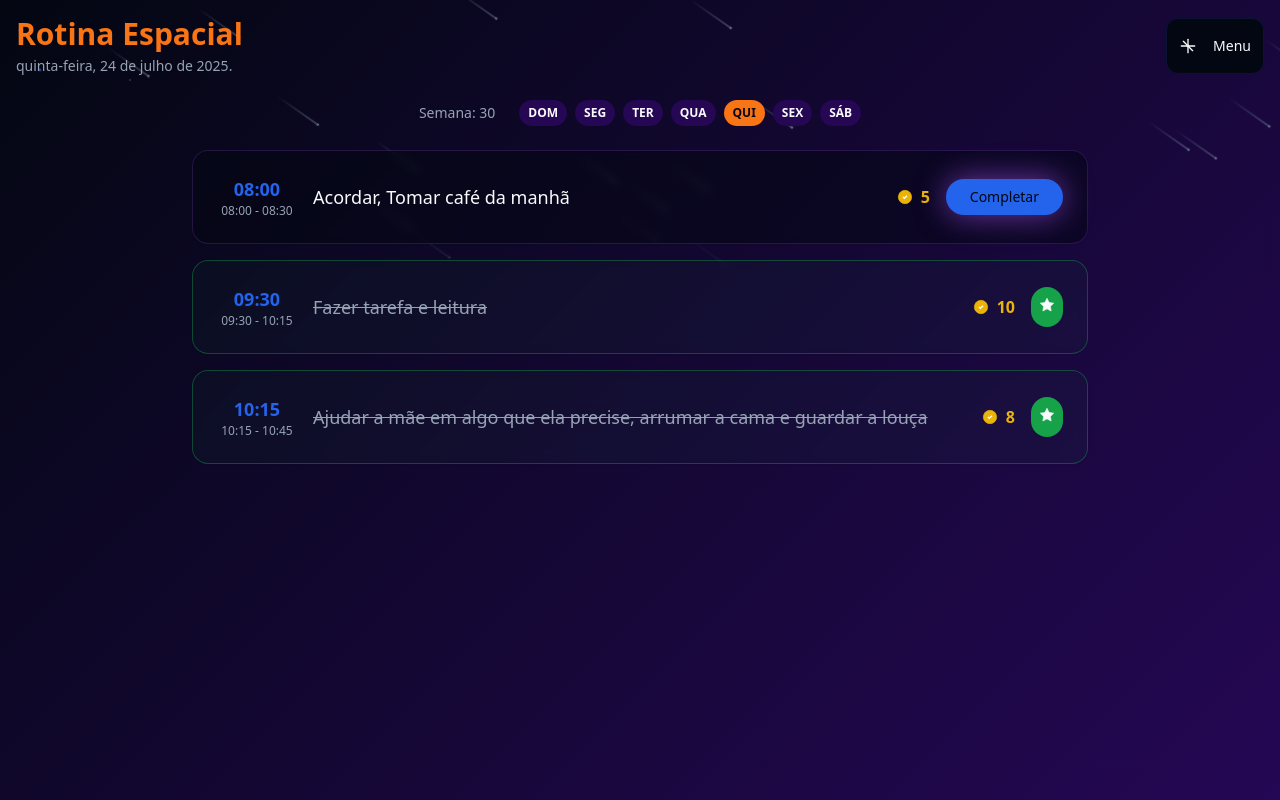
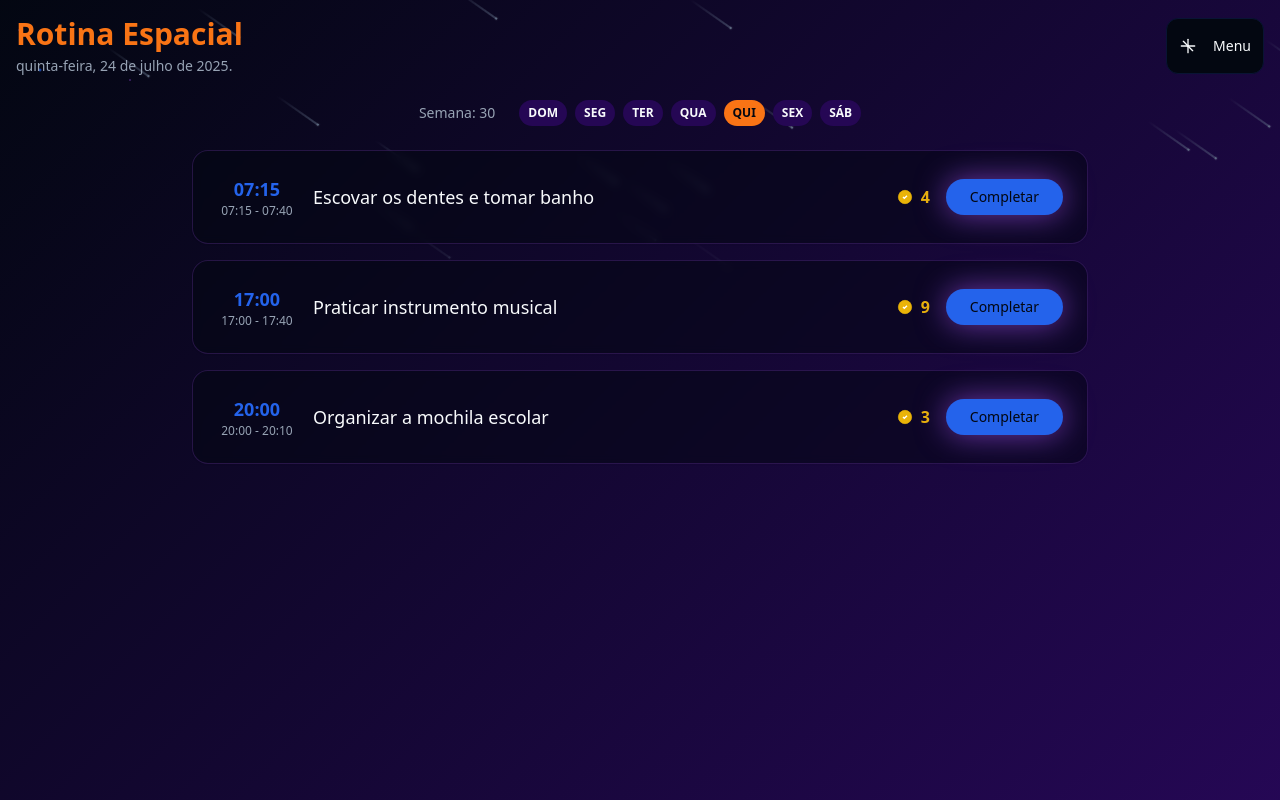
Before and after one commit to luzviva/cosmic-rewards, a React (Vite) app: page / in a window 1280 px wide. Built offline with nearby package versions, Linux system fonts and the light colour scheme.

Commit message:
Add example tasks
Create example tasks with random times for all days of the week, ensuring all tasks are initially marked as not completed.

```diff
--- a/src/components/child/child-routine-view.tsx
+++ b/src/components/child/child-routine-view.tsx
@@ -30,31 +30,41 @@ const mockChild: Child = {
   coins: 79
 };
 
-const mockRoutines: Routine[] = [
-  {
-    id: "1",
-    description: "Acordar, Tomar café da manhã",
-    time: "08:00",
-    duration: 30,
-    rewardCoins: 5,
-    completed: false
-  },
-  {
-    id: "2",
-    description: "Fazer tarefa e leitura",
-    time: "09:30",
-    duration: 45,
-    rewardCoins: 10,
-    completed: true
-  },
-  {
-    id: "3",
-    description: "Ajudar a mãe em algo que ela precise, arrumar a cama e guardar a louça",
-    time: "10:15",
-    duration: 30,
-    rewardCoins: 8,
-    completed: true
-  }
+const mockRoutines: (Routine & { weekDay: number })[] = [
+  // Domingo (0)
+  { id: "dom1", description: "Acordar e tomar café da manhã", time: "09:00", duration: 45, rewardCoins: 5, completed: false, weekDay: 0 },
+  { id: "dom2", description: "Ler um livro por 30 minutos", time: "14:30", duration: 30, rewardCoins: 8, completed: false, weekDay: 0 },
+  { id: "dom3", description: "Organizar o quarto", time: "16:00", duration: 25, rewardCoins: 6, completed: false, weekDay: 0 },
+
+  // Segunda-feira (1)
+  { id: "seg1", description: "Acordar e se preparar para escola", time: "07:00", duration: 30, rewardCoins: 5, completed: false, weekDay: 1 },
+  { id: "seg2", description: "Fazer lição de casa", time: "15:30", duration: 60, rewardCoins: 12, completed: false, weekDay: 1 },
+  { id: "seg3", description: "Ajudar na cozinha", time: "18:00", duration: 20, rewardCoins: 7, completed: false, weekDay: 1 },
+
+  // Terça-feira (2)
+  { id: "ter1", description: "Tomar café da manhã", time: "07:30", duration: 20, rewardCoins: 3, completed: false, weekDay: 2 },
+  { id: "ter2", description: "Estudar matemática", time: "16:15", duration: 45, rewardCoins: 10, completed: false, weekDay: 2 },
+  { id: "ter3", description: "Guardar os brinquedos", time: "19:30", duration: 15, rewardCoins: 5, completed: false, weekDay: 2 },
+
+  // Quarta-feira (3)
+  { id: "qua1", description: "Acordar, Tomar café da manhã", time: "08:00", duration: 30, rewardCoins: 5, completed: false, weekDay: 3 },
+  { id: "qua2", description: "Fazer tarefa e leitura", time: "09:30", duration: 45, rewardCoins: 10, completed: false, weekDay: 3 },
+  { id: "qua3", description: "Ajudar a mãe em algo que ela precise, arrumar a cama e guardar a louça", time: "10:15", duration: 30, rewardCoins: 8, completed: false, weekDay: 3 },
+
+  // Quinta-feira (4)
+  { id: "qui1", description: "Escovar os dentes e tomar banho", time: "07:15", duration: 25, rewardCoins: 4, completed: false, weekDay: 4 },
+  { id: "qui2", description: "Praticar instrumento musical", time: "17:00", duration: 40, rewardCoins: 9, completed: false, weekDay: 4 },
+  { id: "qui3", description: "Organizar a mochila escolar", time: "20:00", duration: 10, rewardCoins: 3, completed: false, weekDay: 4 },
+
+  // Sexta-feira (5)
+  { id: "sex1", description: "Café da manhã nutritivo", time: "08:15", duration: 25, rewardCoins: 4, completed: false, weekDay: 5 },
+  { id: "sex2", description: "Revisar matérias da semana", time: "15:00", duration: 50, rewardCoins: 11, completed: false, weekDay: 5 },
+  { id: "sex3", description: "Arrumar o guarda-roupa", time: "18:45", duration: 35, rewardCoins: 8, completed: false, weekDay: 5 },
+
+  // Sábado (6)
+  { id: "sab1", description: "Dormir um pouco mais", time: "09:30", duration: 30, rewardCoins: 3, completed: false, weekDay: 6 },
+  { id: "sab2", description: "Atividade física ou esporte", time: "14:00", duration: 60, rewardCoins: 15, completed: false, weekDay: 6 },
+  { id: "sab3", description: "Tempo em família", time: "17:30", duration: 45, rewardCoins: 10, completed: false, weekDay: 6 }
 ];
 
 interface ChildRoutineViewProps {
@@ -65,6 +75,7 @@ export const ChildRoutineView = ({ onNavigate }: ChildRoutineViewProps = {}) =>
   const [routines, setRoutines] = useState(mockRoutines);
   const [coins, setCoins] = useState(mockChild.coins);
   const [isMenuOpen, setIsMenuOpen] = useState(false);
+  const [selectedDay, setSelectedDay] = useState<number | null>(null);
 
   const handleRoutineComplete = (routineId: string) => {
     setRoutines(prev => prev.map(routine => {
@@ -92,6 +103,12 @@ export const ChildRoutineView = ({ onNavigate }: ChildRoutineViewProps = {}) =>
   };
 
   const dayInfo = getDayInfo();
+  const currentWeekDay = selectedDay !== null ? selectedDay : new Date().getDay();
+  const filteredRoutines = routines.filter(routine => routine.weekDay === currentWeekDay);
+
+  const handleDaySelect = (dayIndex: number) => {
+    setSelectedDay(dayIndex);
+  };
 
   return (
     <CosmicBackground>
@@ -161,8 +178,11 @@ export const ChildRoutineView = ({ onNavigate }: ChildRoutineViewProps = {}) =>
             {['DOM', 'SEG', 'TER', 'QUA', 'QUI', 'SEX', 'SÁB'].map((day, index) => (
               <Badge
                 key={day}
-                variant={day === dayInfo.weekDay ? "default" : "secondary"}
-                className={`px-2 py-1 text-xs ${day === dayInfo.weekDay ? 'bg-warning text-warning-foreground' : ''}`}
+                variant={index === currentWeekDay ? "default" : "secondary"}
+                className={`px-2 py-1 text-xs cursor-pointer transition-colors hover:bg-accent/80 ${
+                  index === currentWeekDay ? 'bg-warning text-warning-foreground' : ''
+                }`}
+                onClick={() => handleDaySelect(index)}
               >
                 {day}
               </Badge>
@@ -172,7 +192,7 @@ export const ChildRoutineView = ({ onNavigate }: ChildRoutineViewProps = {}) =>
 
         {/* Routines List */}
         <div className="space-y-3 sm:space-y-4 max-w-4xl mx-auto">
-          {routines.map((routine) => (
+          {filteredRoutines.map((routine) => (
             <Card key={routine.id} className={`p-4 sm:p-6 bg-card/50 backdrop-blur-sm border transition-cosmic ${
               routine.completed ? 'border-success/40 bg-success/5' : 'border-accent/20 hover:border-accent/40'
             }`}>
```
